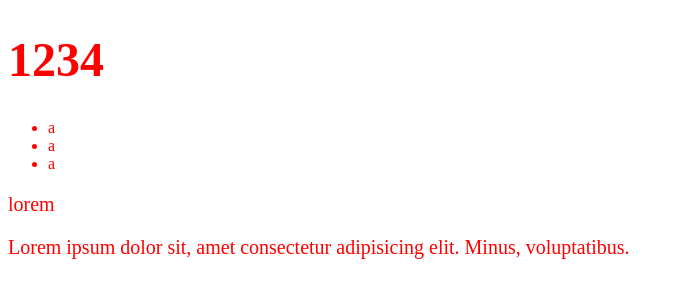
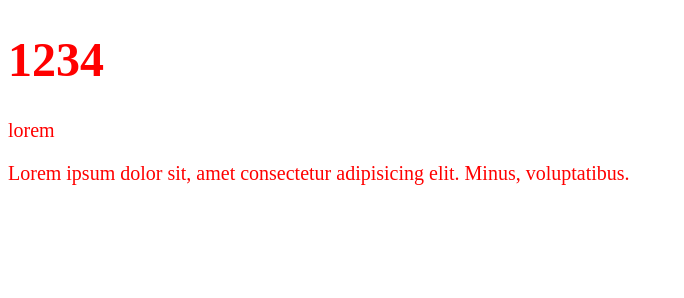
Before and after one commit to WeiLin18/git-exercise, a plain HTML site: page index.html in a window 1280 px wide. Shown: the whole page, without its empty margins (0-684 px from the left). Drawn offline with Linux system fonts and the light colour scheme.

Commit message:
delete ul

```diff
--- a/index.html
+++ b/index.html
@@ -19,11 +19,6 @@
 </head>
 <body>
     <h1>1234</h1>
-    <ul>
-        <li>a</li>
-        <li>a</li>
-        <li>a</li>
-    </ul>
     <p>lorem</p>
     <p>Lorem ipsum dolor sit, amet consectetur adipisicing elit. Minus, voluptatibus.</p>
 </body>
```
